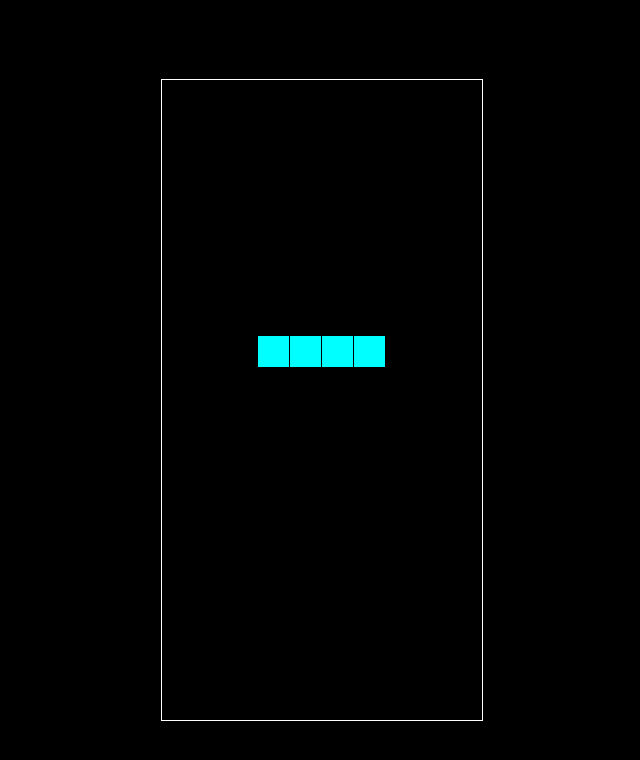
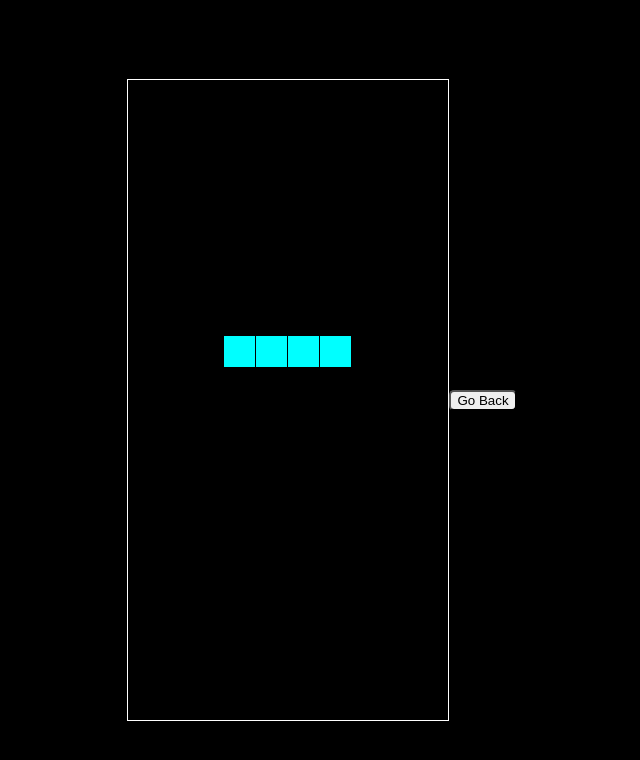
Before and after one commit to Lkdytz/Tetris, a plain HTML site: page index.html in a window 1280 px wide. Shown: the whole page, without its empty margins (318-958 px from the left). Drawn offline with Linux system fonts and the light colour scheme.

Commit message:
Add files via upload

```diff
--- a/index.html
+++ b/index.html
@@ -24,10 +24,7 @@
 <body>
 <canvas width="320" height="640" id="game"></canvas>
 <script>
-// https://tetris.fandom.com/wiki/Tetris_Guideline
 
-// get a random integer between the range of [min,max]
-// @see https://stackoverflow.com/a/1527820/2124254
 function getRandomInt(min, max) {
   min = Math.ceil(min);
   max = Math.floor(max);
@@ -35,8 +32,7 @@ function getRandomInt(min, max) {
   return Math.floor(Math.random() * (max - min + 1)) + min;
 }
 
-// generate a new tetromino sequence
-// @see https://tetris.fandom.com/wiki/Random_Generator
+
 function generateSequence() {
   const sequence = ['I', 'J', 'L', 'O', 'S', 'T', 'Z'];
 
@@ -47,7 +43,7 @@ function generateSequence() {
   }
 }
 
-// get the next tetromino in the sequence
+
 function getNextTetromino() {
   if (tetrominoSequence.length === 0) {
     generateSequence();
@@ -317,3 +313,10 @@ rAF = requestAnimationFrame(loop);
 </script>
 </body>
 </html>
+<html>
+  <body>
+    <a href="https://lkdytz.github.io/Games/">
+      <button style="border-radius: 5px;">Go Back</button>
+  </a>
+  </body>
+</html>
```
